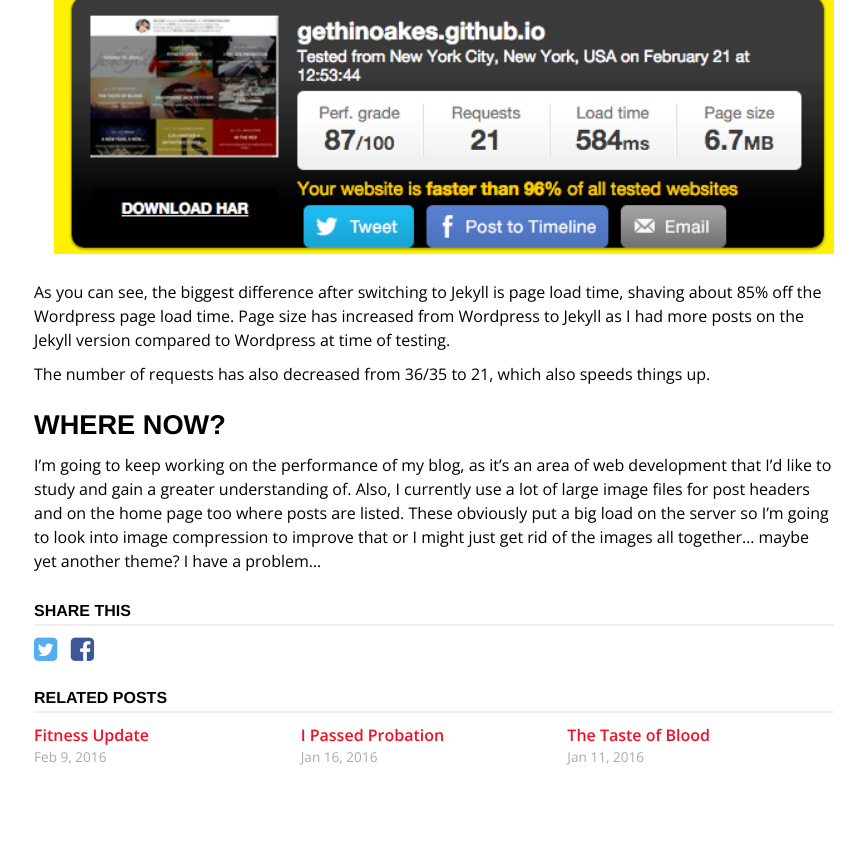
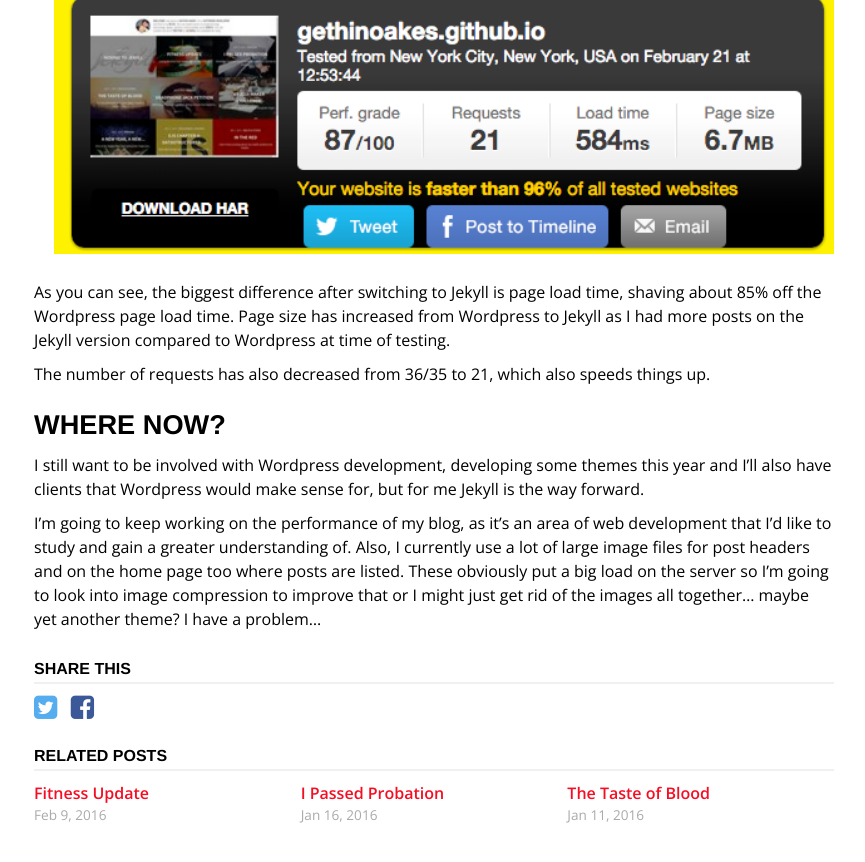
Before and after one commit to gethinoakes/gethinoakes.github.io, a Jekyll site: the page built from _posts/2016-02-14-moving-to-jekyll.md, in a window 1280 px wide and 900 px high, scrolled down 1676 px. Shown: the top 862 px of the window, without its empty margins (206-1071 px from the left). Built offline with Jekyll 4.4.1, drawn with Linux system fonts in a browser that asks for light colours; nearby versions of some CDN libraries; comment, search, counter and statistics services are not loaded.

Commit message:
Moving to Jekyll post

```diff
--- a/_posts/2016-02-14-moving-to-jekyll.md
+++ b/_posts/2016-02-14-moving-to-jekyll.md
@@ -3,7 +3,7 @@
 title:  "Moving to Jekyll"
 date:   2016-02-09
 img: headers/jekyll.png
-category:
+category: General, Development
 tags: [jekyll, github, blog, wordpress, static]
 ---
 
@@ -43,4 +43,6 @@
 The number of requests has also decreased from 36/35 to 21, which also speeds things up.
 
 ## Where Now?
+I still want to be involved with Wordpress development, developing some themes this year and I'll also have clients that Wordpress would make sense for, but for me Jekyll is the way forward.
+
 I'm going to keep working on the performance of my blog, as it's an area of web development that I'd like to study and gain a greater understanding of. Also, I currently use a lot of large image files for post headers and on the home page too where posts are listed. These obviously put a big load on the server so I'm going to look into image compression to improve that or I might just get rid of the images all together... maybe yet another theme? I have a problem...
```
